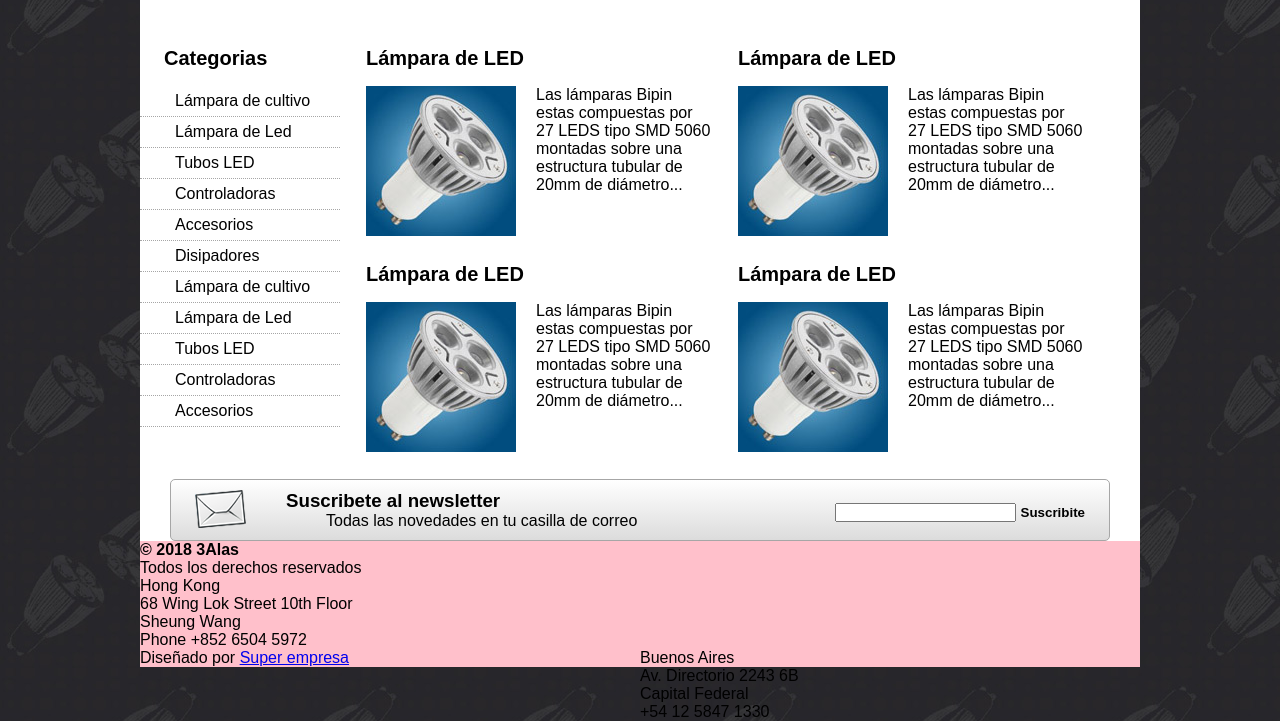
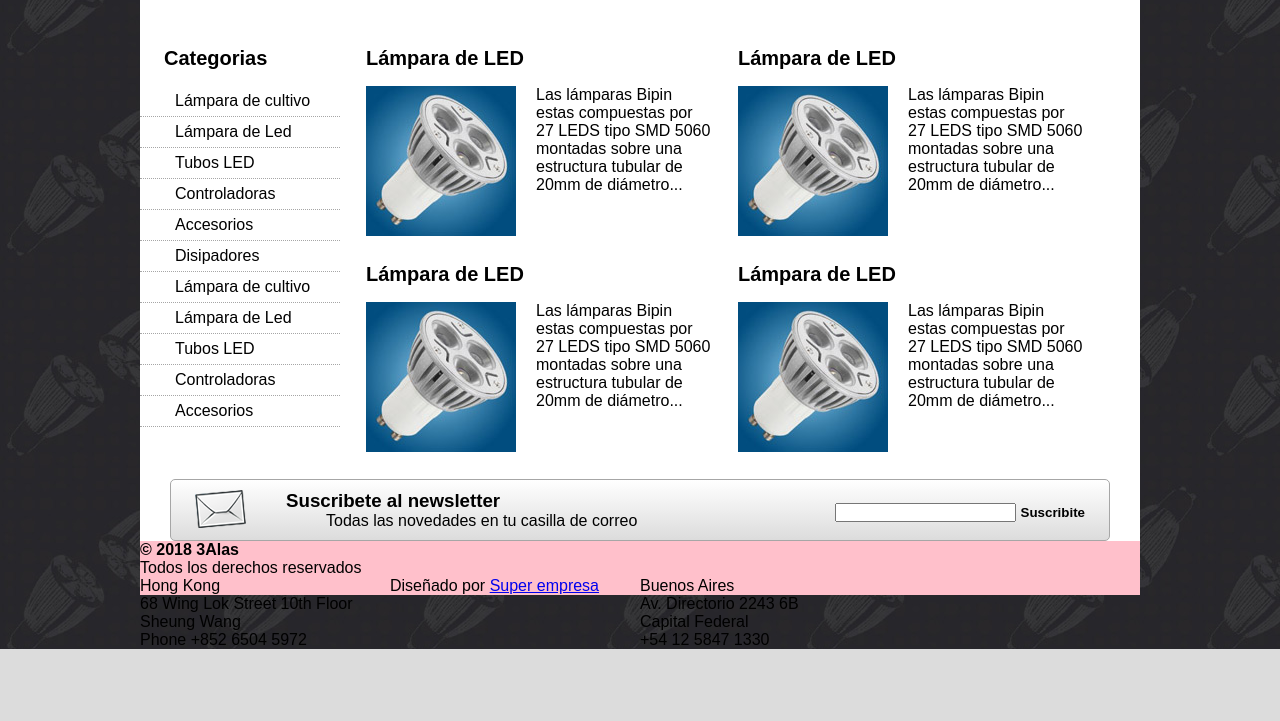
Before and after one commit to loreh13/3alas, a plain HTML site: page index.html in a window 1280 px wide. Shown: the part 532-1253 px from the top of the page. After the commit the page ends 1181 px from the top, so only its background shows below. Drawn offline with Linux system fonts and the light colour scheme.

Commit message:
Probando config

```diff
--- a/index.html
+++ b/index.html
@@ -72,6 +72,7 @@
 					<p>Las lámparas Bipin estas compuestas por 27 LEDS tipo SMD 5060 montadas sobre una estructura tubular de 20mm de diámetro...</p>
 				</div><!--Cierra .lampara 4-->
 
+
 			</div><!--Cierra .productos-->
 			<div class="newsletter">
 			<img src="images/sobre.png" alt="">
@@ -89,7 +90,7 @@
 					<h4>&copy; 2018 3Alas</h4>
 					Todos los derechos reservados
 				</p>
-				<p class="china">
+				<p class="pie-china">
 						Hong Kong<br>
 						68 Wing Lok Street 10th Floor<br>
 						Sheung Wang<br>
```
